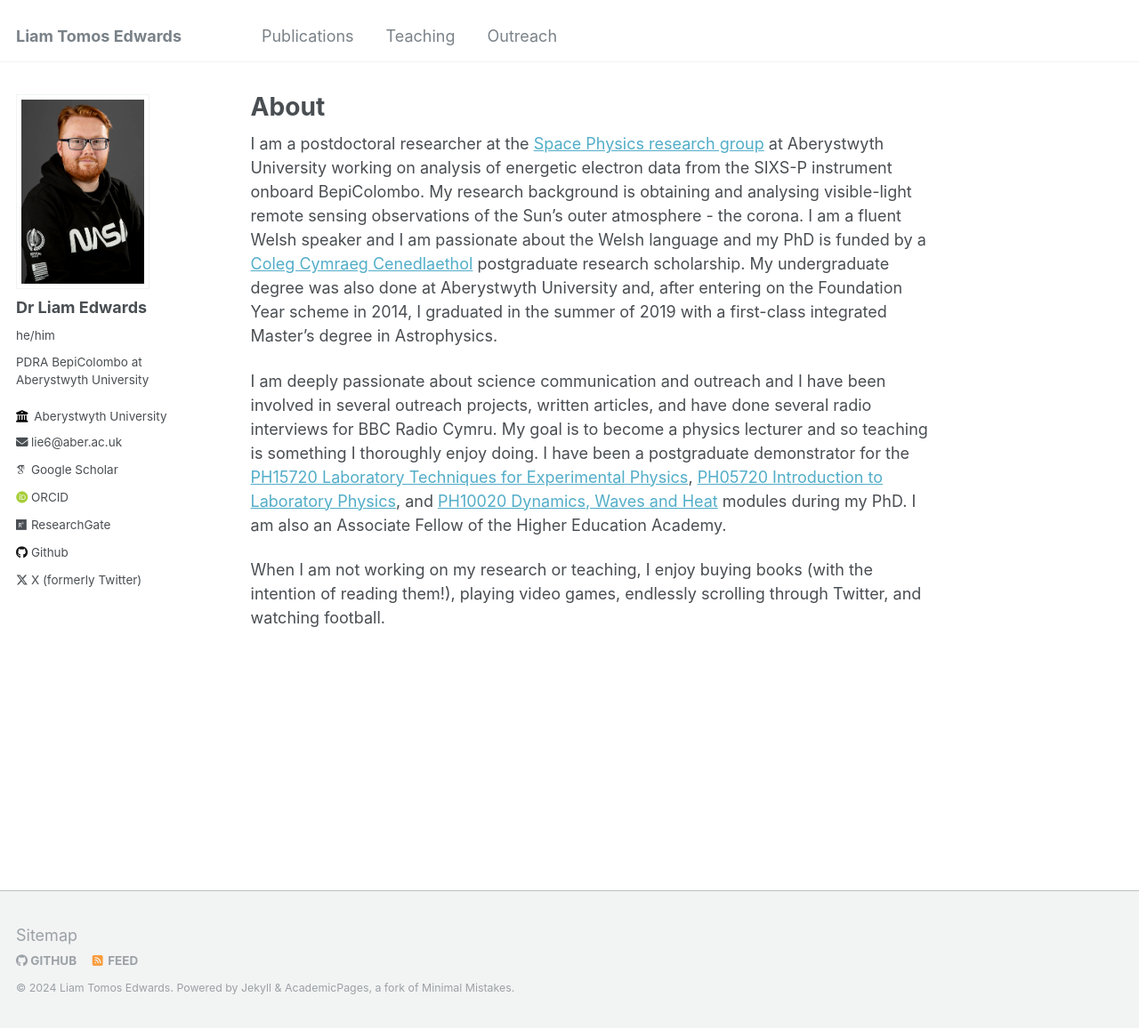
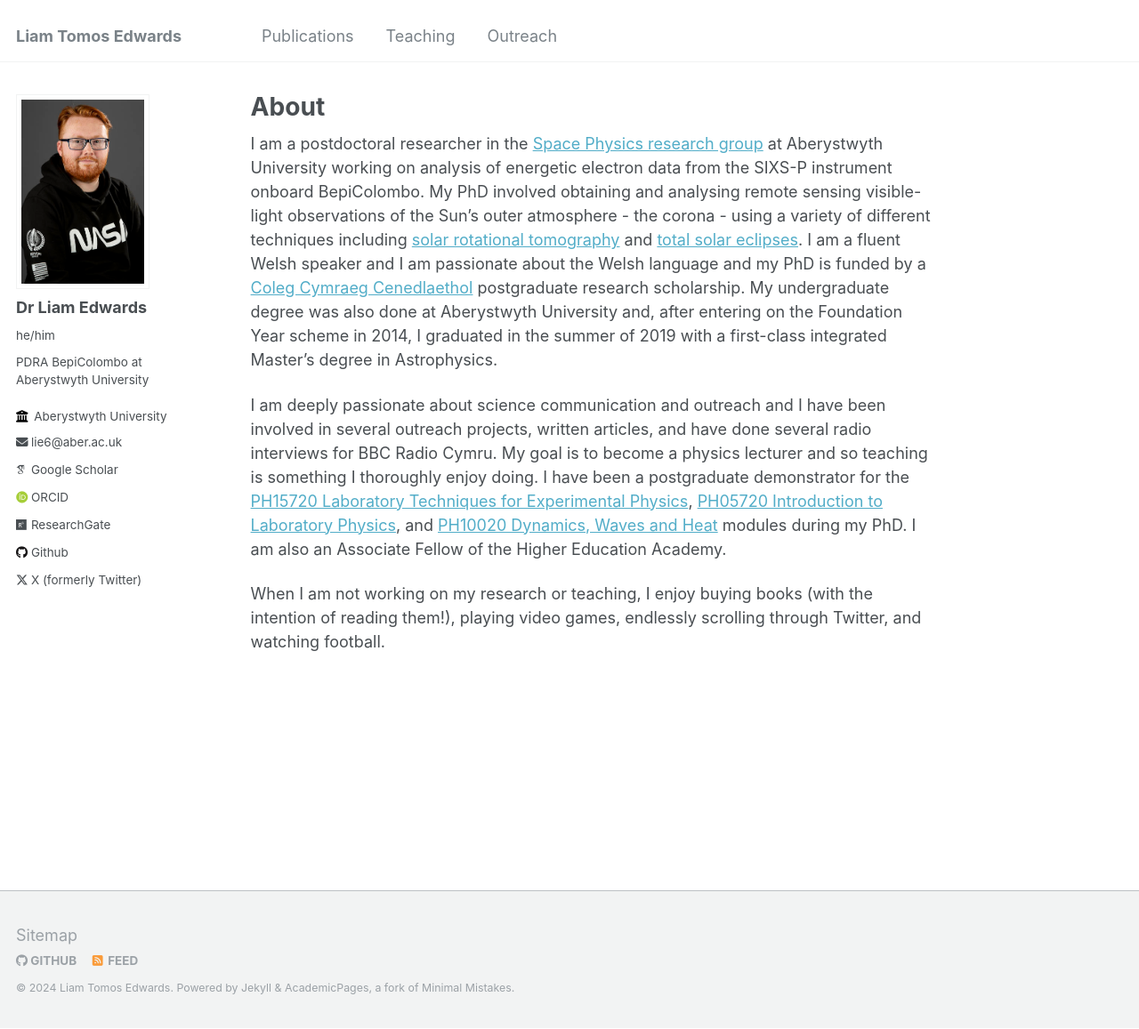
Before and after one commit to liamtomosedwards/liamtomosedwards.github.io, a Jekyll site: the page built from _pages/about.md, in a window 1280 px wide and 1157 px high. Shown: the whole window at 89% size. Built offline with Jekyll 4.4.1, drawn with Linux system fonts in a browser that asks for light colours; some web fonts are replaced.

Commit message:
Added paper links to about section

```diff
--- a/_pages/about.md
+++ b/_pages/about.md
@@ -7,7 +7,7 @@ redirect_from:
   - /about.html
 ---
 
-I am a postdoctoral researcher at the <a href="https://solarphysics.aber.ac.uk/" target="_blank">Space Physics research group</a> at Aberystwyth University working on analysis of energetic electron data from the SIXS-P instrument onboard BepiColombo. My research background is obtaining and analysing visible-light remote sensing observations of the Sun's outer atmosphere - the corona. I am a fluent Welsh speaker and I am passionate about the Welsh language and my PhD is funded by a <a href="https://www.colegcymraeg.ac.uk/cy/" target="_blank">Coleg Cymraeg Cenedlaethol</a> postgraduate research scholarship. My undergraduate degree was also done at Aberystwyth University and, after entering on the Foundation Year scheme in 2014, I graduated in the summer of 2019 with a first-class integrated Master's degree in Astrophysics.
+I am a postdoctoral researcher in the <a href="https://solarphysics.aber.ac.uk/" target="_blank">Space Physics research group</a> at Aberystwyth University working on analysis of energetic electron data from the SIXS-P instrument onboard BepiColombo. My PhD involved obtaining and analysing remote sensing visible-light observations of the Sun's outer atmosphere - the corona - using a variety of different techniques including <a href="https://iopscience.iop.org/article/10.3847/1538-4357/ac54ba" target="_blank">solar rotational tomography</a> and <a href="https://link.springer.com/article/10.1007/s11207-023-02231-5" target="_blank">total solar eclipses</a>. I am a fluent Welsh speaker and I am passionate about the Welsh language and my PhD is funded by a <a href="https://www.colegcymraeg.ac.uk/cy/" target="_blank">Coleg Cymraeg Cenedlaethol</a> postgraduate research scholarship. My undergraduate degree was also done at Aberystwyth University and, after entering on the Foundation Year scheme in 2014, I graduated in the summer of 2019 with a first-class integrated Master's degree in Astrophysics.
 
 I am deeply passionate about science communication and outreach and I have been involved in several outreach projects, written articles, and have done several radio interviews for BBC Radio Cymru. My goal is to become a physics lecturer and so teaching is something I thoroughly enjoy doing. I have been a postgraduate demonstrator for the <a href="https://www.aber.ac.uk/en/modules/deptfuture/PH15720/" target="_blank">PH15720 Laboratory Techniques for Experimental Physics</a>, <a href="https://www.aber.ac.uk/en/modules/deptfuture/PH05720/" target="_blank">PH05720 Introduction to Laboratory Physics</a>, and <a href="https://www.aber.ac.uk/en/modules/deptfuture/PH10020/AB1/" target="_blank">PH10020 Dynamics, Waves and Heat</a> modules during my PhD. I am also an Associate Fellow of the Higher Education Academy.
 
```
